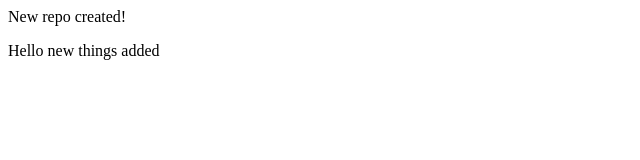
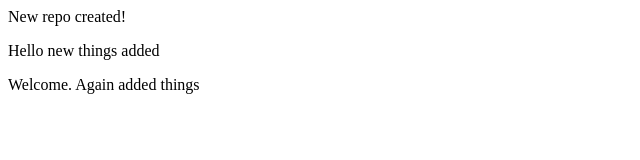
Before and after one commit to RamyaPujitha/RemoteLocal, a plain HTML site: page index.html in a window 1280 px wide. Shown: the whole page, without its empty margins (0-640 px from the left). Drawn offline with Linux system fonts and the light colour scheme.

Commit message:
Update index.html

```diff
--- a/index.html
+++ b/index.html
@@ -1,2 +1,3 @@
 <p>New repo created!</p>
 <p>Hello new things added</p>
+<p>Welcome. Again added things</p>
```
